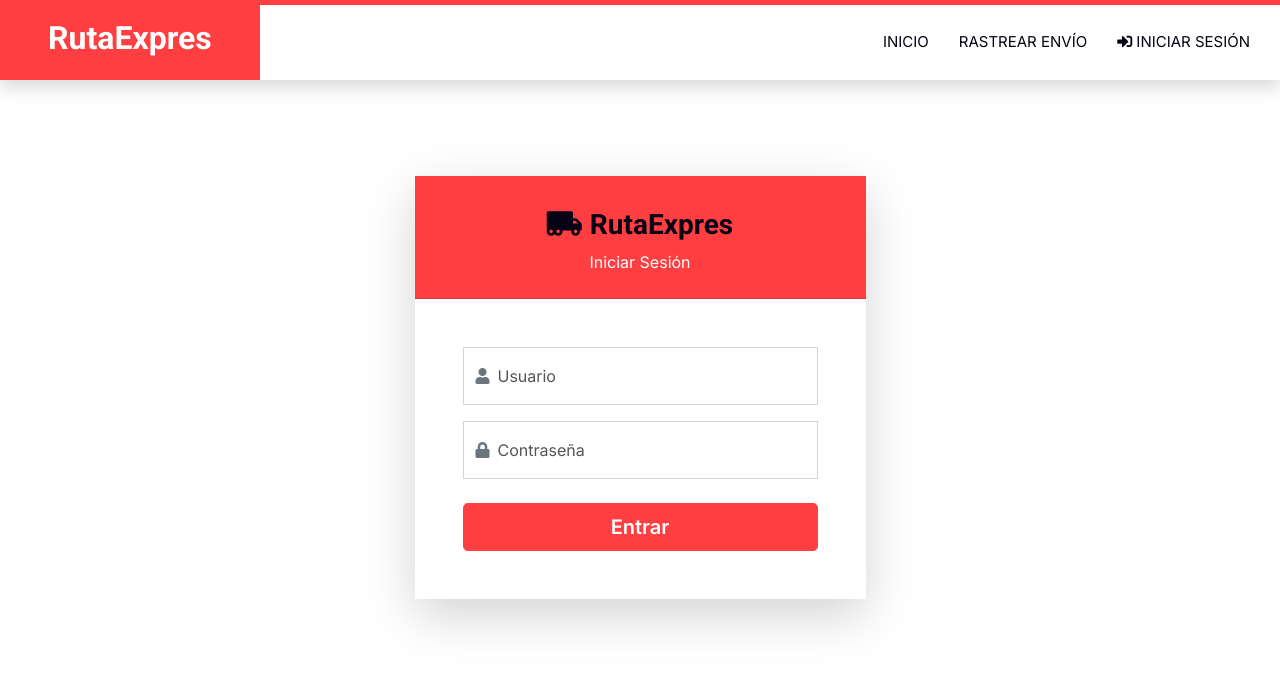
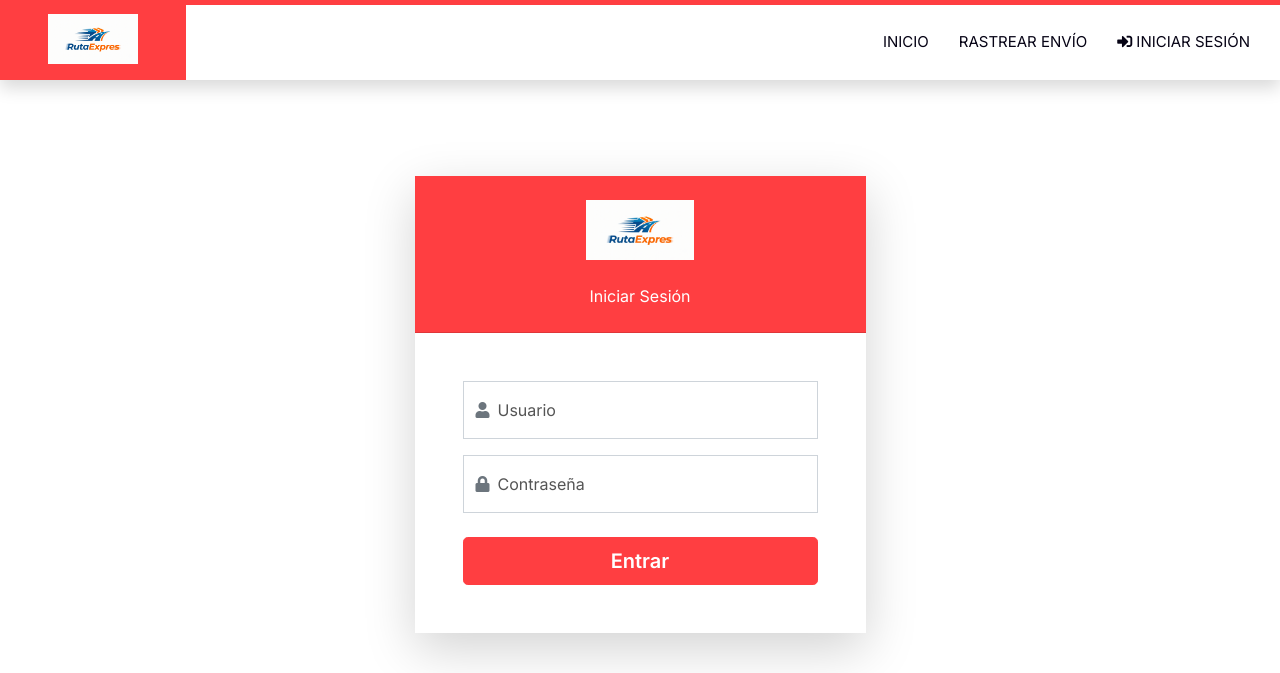
Before and after one commit to JenniferDefaz/RutaExpres, a Django app: page /login/ in a window 1280 px wide. Shown: the top 673 px of the page. Run offline with Django 5.2, Linux system fonts and the light colour scheme; some libraries are stand-ins or nearby versions.

Commit message:
configurar logo

```diff
--- a/pedido/templates/plantillaPrin.html
+++ b/pedido/templates/plantillaPrin.html
@@ -53,7 +53,7 @@
     <!-- Navbar Start -->
     <nav class="navbar navbar-expand-lg bg-white navbar-light shadow border-top border-5 border-primary sticky-top p-0">
         <a href="{% url 'inicio' %}" class="navbar-brand bg-primary d-flex align-items-center px-4 px-lg-5">
-            <h2 class="mb-2 text-white">RutaExpres</h2>
+            <img src="{% static 'img/logo.png' %}" alt="RutaExpres" style="height: 50px;" class="mb-2">
         </a>
         <button type="button" class="navbar-toggler me-4" data-bs-toggle="collapse" data-bs-target="#navbarCollapse">
             <span class="navbar-toggler-icon"></span>
--- a/pedido/templates/registration/login.html
+++ b/pedido/templates/registration/login.html
@@ -9,7 +9,9 @@
             <div class="col-lg-5">
                 <div class="card shadow-lg border-0 rounded-lg mt-5">
                     <div class="card-header bg-primary text-white text-center py-4">
-                        <h3 class="font-weight-light my-2"><i class="fas fa-truck-moving me-2"></i>RutaExpres</h3>
+                        <div class="text-center mb-4">
+                            <img src="{% static 'img/logo.png' %}" alt="RutaExpres" style="height: 60px;">
+                        </div>
                         <p class="mb-0">Iniciar Sesión</p>
                     </div>
                     <div class="card-body p-5">
--- a/pedido/templates/secretario/comprobante.html
+++ b/pedido/templates/secretario/comprobante.html
@@ -48,7 +48,7 @@
     <div class="header{% if not is_pdf %} row align-items-center pb-3 mb-4{% endif %}" style="{% if not is_pdf %}border-bottom: 3px solid #06A3DA;{% endif %}">
         {% if is_pdf %}
         <div class="header-left">
-            <h2 style="color: #06A3DA; margin: 0;">RutaExpres</h2>
+            <img src="{% static 'img/logo.png' %}" alt="RutaExpres" style="height: 40px; margin-bottom: 10px;">
             <p style="margin: 2px 0;">Servicio de Encomiendas</p>
             <small>Av. Principal s/n | Tel: (02) 123-4567<br>Email: info@rutaexpres.com</small>
         </div>
@@ -58,7 +58,7 @@
         </div>
         {% else %}
         <div class="col-6">
-            <h2 class="text-primary mb-0">RutaExpres</h2>
+            <img src="{% static 'img/logo.png' %}" alt="RutaExpres" style="height: 45px; margin-bottom: 5px;">
             <p class="text-muted mb-0">Servicio de Encomiendas</p>
             <small>Av. Principal s/n | Tel: (02) 123-4567<br>Email: info@rutaexpres.com</small>
         </div>
```
Also changed, not shown: RutaExpres/static/img/logo.png (added).
